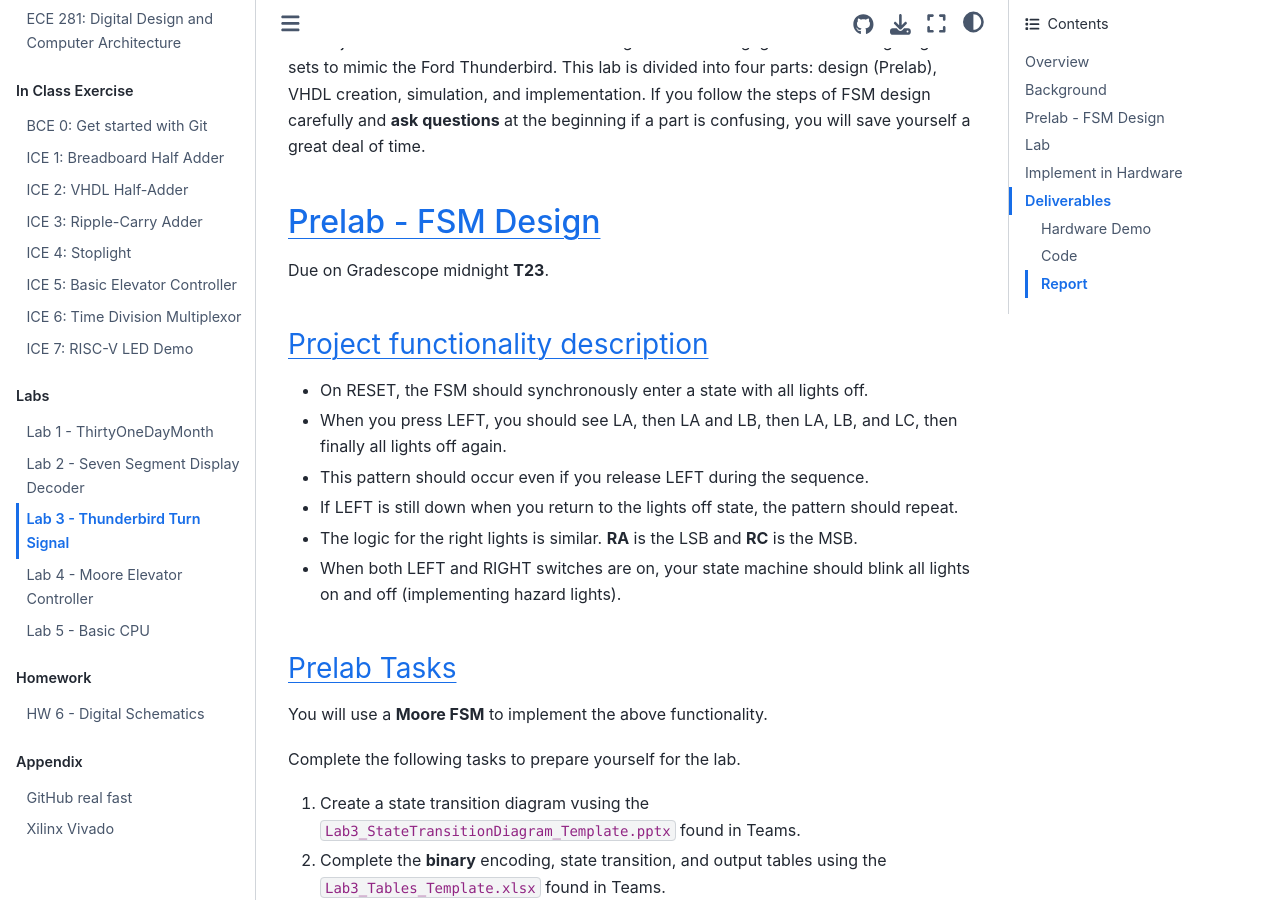
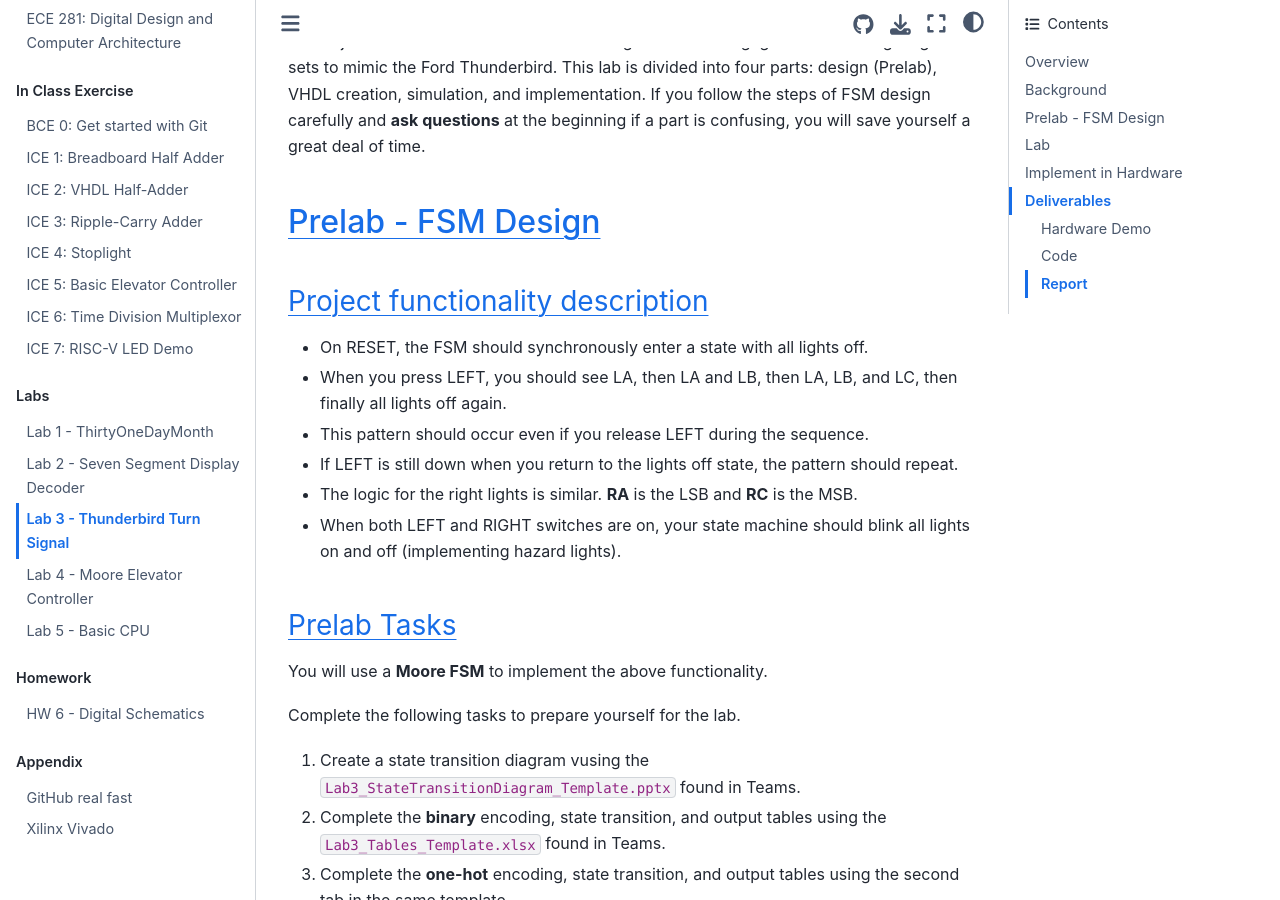
Before and after one commit to USAFA-ECE/ece281-book, a Jupyter Book: the page built from book/lab/lab3.md, in a window 1280 px wide and 900 px high, scrolled down 3335 px. Built offline with Jupyter Book 1.0.4 settings and Sphinx 7.4.7 and the Sphinx Book theme 1.1.4, drawn with Linux system fonts in a browser that asks for light colours.

Commit message:
removed reference to prelab due date

```diff
--- a/book/lab/lab3.md
+++ b/book/lab/lab3.md
@@ -75,8 +75,6 @@ implementation. If you follow the steps of FSM design carefully and
 yourself a great deal of time.
 
 ## Prelab - FSM Design
-
-Due on Gradescope midnight **T23**.
 
 ### Project functionality description
 
```
